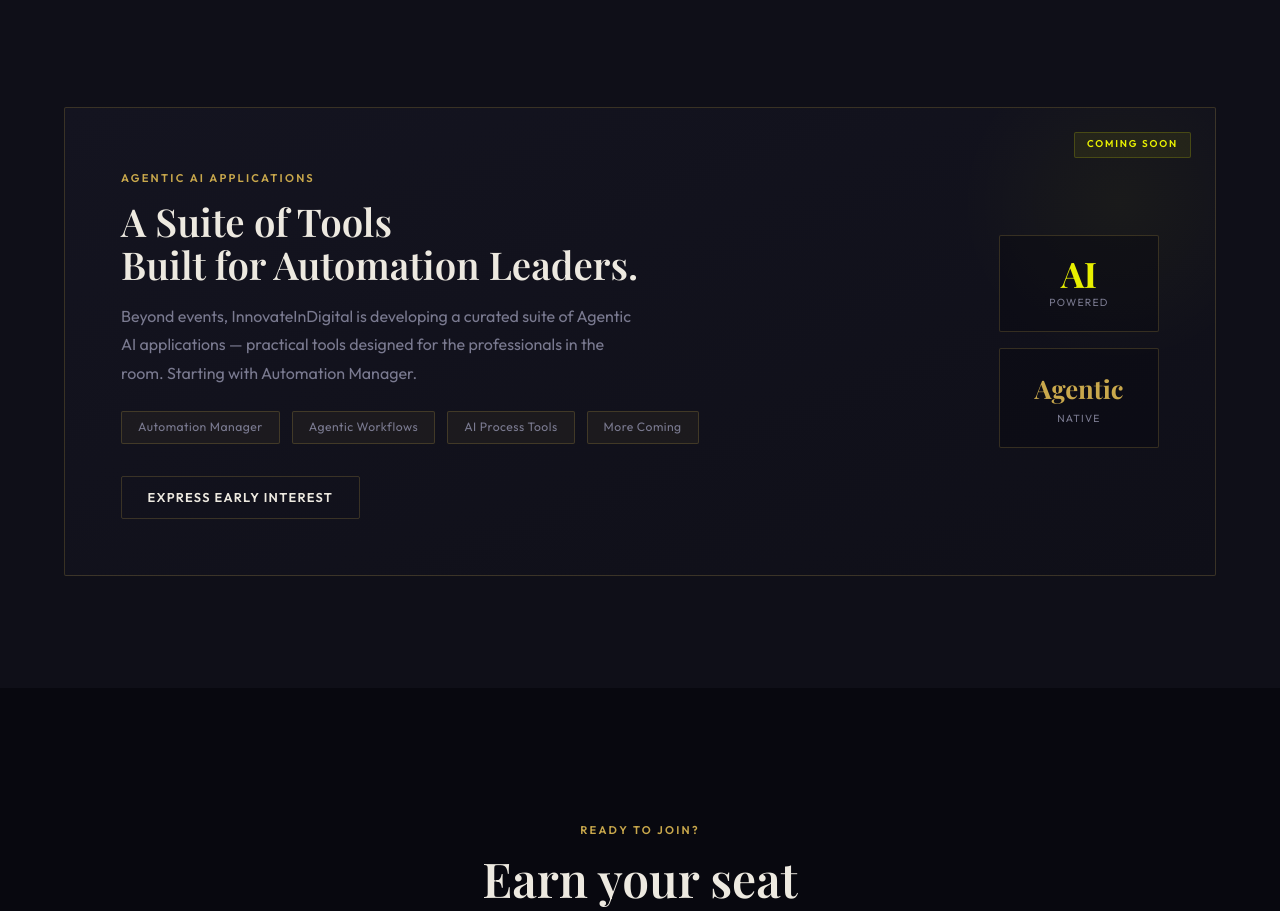
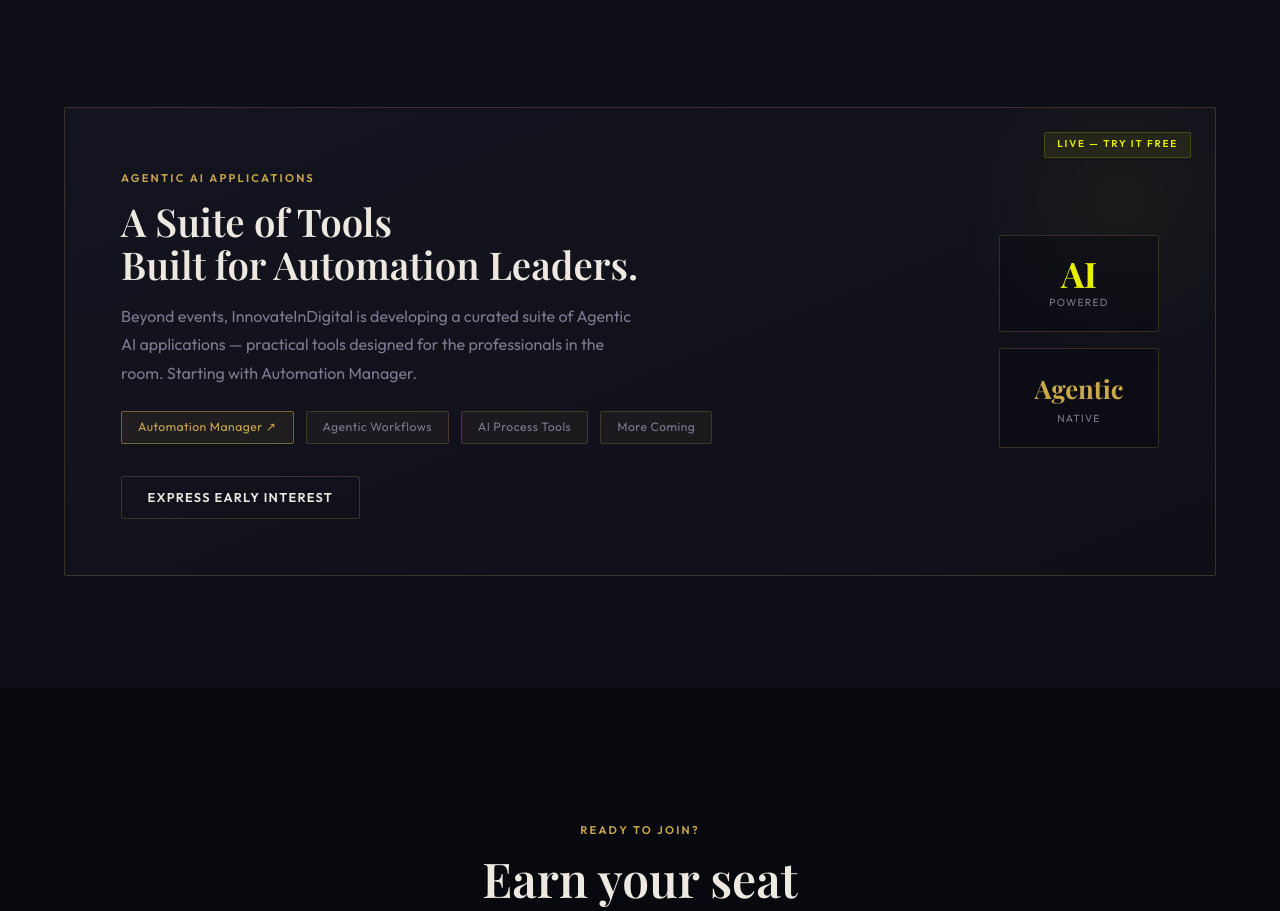
Before and after one commit to markross100/innovateindigital, a Next.js app: page / in a window 1280 px wide. Shown: the part 5080-5991 px from the top of the page. Built offline with nearby package versions, Linux system fonts and the light colour scheme; a web font is replaced by a local one.

Commit message:
Added Link to Automation Manager
Added link in the Automation Manager Button

```diff
--- a/components/Apps.tsx
+++ b/components/Apps.tsx
@@ -3,10 +3,10 @@
 import { useRef } from 'react'
 
 const badges = [
-  'Automation Manager',
-  'Agentic Workflows',
-  'AI Process Tools',
-  'More Coming',
+  { label: 'Automation Manager', href: 'https://app.innovateindigital.com' },
+  { label: 'Agentic Workflows',   href: null },
+  { label: 'AI Process Tools',    href: null },
+  { label: 'More Coming',         href: null },
 ]
 
 export default function Apps() {
@@ -35,7 +35,7 @@
             text-yellow bg-yellow/[0.07] border border-yellow/[0.18]
             rounded-[2px] px-3 py-[0.28rem]
           ">
-            Coming Soon
+            Live — Try it Free
           </span>
 
           {/* Glow */}
@@ -63,18 +63,37 @@
             </p>
 
             <div className="flex flex-wrap gap-3 mt-6">
-              {badges.map((b) => (
+              {badges.map(({ label, href }) =>
+                href ? (
+                  <a
+                    key={label}
+                    href={href}
+                    target="_blank"
+                    rel="noopener noreferrer"
+                    className="
+                      px-4 py-[0.38rem] text-[0.76rem] text-gold
+                      tracking-[0.04em] border border-gold/[0.5]
+                      bg-gold/[0.08] rounded-[2px]
+                      hover:bg-gold/[0.15] hover:border-gold
+                      transition-all duration-200 no-underline
+                      inline-flex items-center gap-1
+                    "
+                  >
+                    {label} ↗
+                  </a>
+                ) : (
                   <span
-                  key={b}
+                    key={label}
                     className="
                       px-4 py-[0.38rem] text-[0.76rem] text-muted
                       tracking-[0.04em] border border-gold/[0.22]
                       bg-gold/[0.06] rounded-[2px]
                     "
                   >
-                  {b}
+                    {label}
                   </span>
-              ))}
+                )
+              )}
             </div>
 
             <div className="mt-8">
```
Lines whose indentation alone changed are shown as unchanged.
